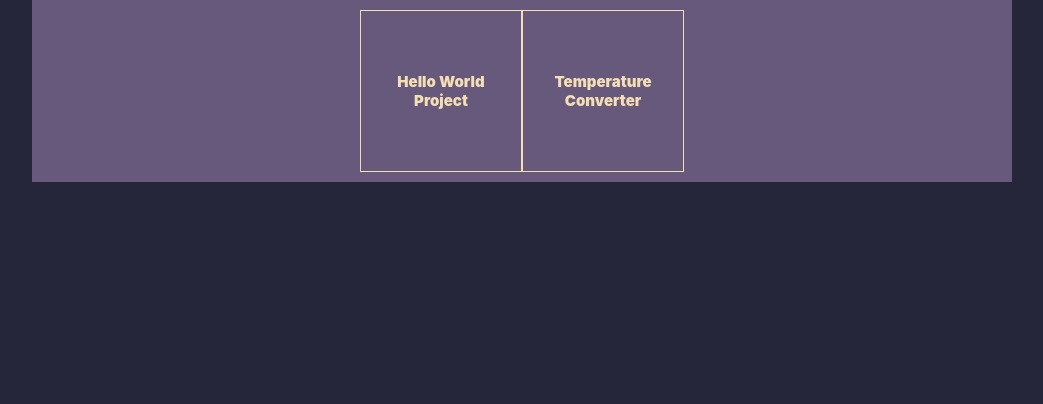
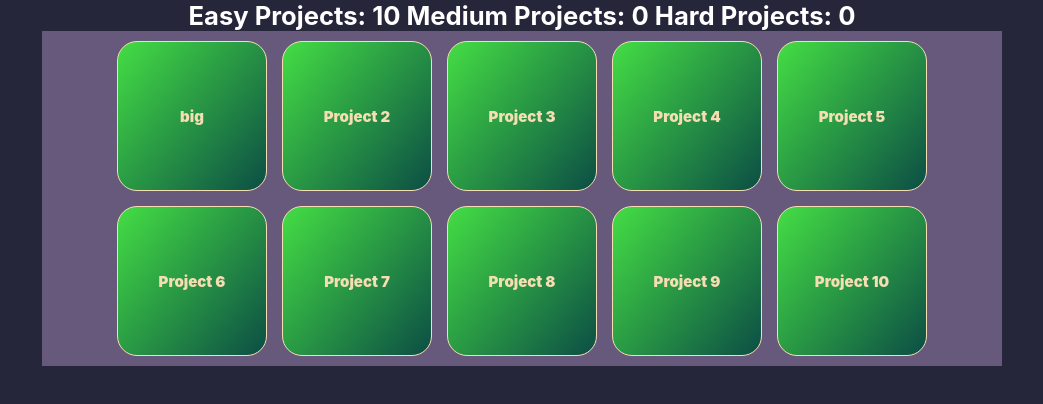
Before and after one commit to Jaybat-code/Bottomless-Repo, a plain HTML site: page Index/index.html in a window 1280 px wide. Shown: the whole page, without its empty margins (118-1161 px from the left). Drawn offline with Linux system fonts and the light colour scheme.

Commit message:
Index Table Has Been Created And Is Repsonsive

```diff
--- /dev/null
+++ b/Index/app.js
@@ -0,0 +1,19 @@
+
+//collecting an array of the classes for easy medium and hard
+const easy = document.getElementsByClassName("easy");
+const medium = document.getElementsByClassName("medium");
+const hard = document.getElementsByClassName("hard");
+//accessing the span elements to get their innertext
+const numOfEasy = document.getElementById("numOfEasy");
+const numOfMed = document.getElementById("numOfMed");
+const numOfHard = document.getElementById("numOfHard");
+//function that whenever the document loads it sets the text as the current number of projects in categories
+function listenForLoad(){
+document.addEventListener("DOMContentLoaded",()=>{
+    numOfEasy.innerHTML=easy.length
+    numOfMed.innerHTML=medium.length
+    numOfHard.innerHTML=hard.length
+})
+}
+//the actual function call of listenForLoad()
+listenForLoad();
--- a/Index/index.html
+++ b/Index/index.html
@@ -7,10 +7,20 @@
     <link rel="stylesheet" href="style.css">
 </head>
 <body>
+    <h1>Easy Projects: <span id="numOfEasy"></span> Medium Projects: <span id="numOfMed"></span> Hard Projects: <span id="numOfHard"></span> </h1>
     <div class="grey-box">
-        <a href="/Hello-World/hw.html">Hello World Project</a>
-        <a class="hard" href="NextProject">Temperature Converter</a>
+        <a href="project1.html" class="easy">big</a>
+        <a href="project2.html" class="easy">Project 2</a>
+        <a href="project3.html" class="easy">Project 3</a>
+        <a href="project4.html" class="easy">Project 4</a>
+        <a href="project5.html" class="easy">Project 5</a>
+        <a href="project6.html" class="easy">Project 6</a>
+        <a href="project7.html" class="easy">Project 7</a>
+        <a href="project8.html" class="easy">Project 8</a>
+        <a href="project9.html" class="easy">Project 9</a>
+        <a href="project10.html" class="easy">Project 10</a>
+    </div>
 
-    </div>
+    <script src="app.js"></script>
 </body>
 </html>
--- a/Index/style.css
+++ b/Index/style.css
@@ -1,8 +1,12 @@
+*{
+    box-sizing: border-box;
+}
 body{
     padding:0;
     margin:0;
     background-color: rgb(38, 38, 58);
     font-family: SF Pro Display,SF Pro Icons,Helvetica Neue,Helvetica,Arial,sans-serif;
+    text-align: center;
 }
 .grey-box{
     background-color: rgb(102, 89, 124);
@@ -13,6 +17,7 @@ body{
     flex-wrap: wrap;
     justify-content: center;
     align-items: center;
+    gap:15px;
 
 }
 a{
@@ -20,13 +25,15 @@ a{
    font-weight: 999;
    color:wheat;
    padding:30px;
-   width:100px;
-   height:100px;
+   width:150px;
+   height:150px;
    font-size: 15px;
    display: flex;
    align-items: center;
+   justify-content: center;
    text-align: center;
    border:1px solid wheat;
+   border-radius: 20px;
 }
 a:visited{
     color:wheat;
@@ -34,10 +41,46 @@ a:visited{
 a:hover{
     background-color: rgb(70, 61, 85);;
 }
-.easy
+.easy{
+    background: linear-gradient(130deg, rgb(68, 221, 68), rgb(12, 78, 69));
 
-.medium
+}
+.easy:hover{
+    border:2px solid rgb(86, 121, 122);
+    box-shadow: 2px 2px 5px 2px rgb(166, 201, 138);
+}
+.medium{
+    background: linear-gradient(130deg, rgba(229, 233, 2, 0.658), rgb(158, 142, 49));
+}
+.medium:hover{
+    border:2px solid rgb(201, 89, 235);
+    box-shadow: 2px 2px 5px 2px rgb(166, 201, 138);
+}
+.hard {
+    background: linear-gradient(130deg, red, rgb(43, 9, 9));
+}
+.hard:hover{
+    border:2px solid burlywood;
+    box-shadow: 2px 2px 5px 2px rgb(151, 30, 30);
+}
+h1{
+    color:white;
+    text-align: center;
+    font-size: 2vw;
+    margin:0;
+}
+@media (max-width: 500px){
+h1{
+    font-size: 15px;
+    margin-top: 20px;
+    margin-bottom: 20px;
+}
+span{
+    padding-right: 8px;
+}
+};
 
-.hard{
-    background:linear-gradient(130deg, red,brown);
+
+span{
+    padding-right:50px;
 }
```
